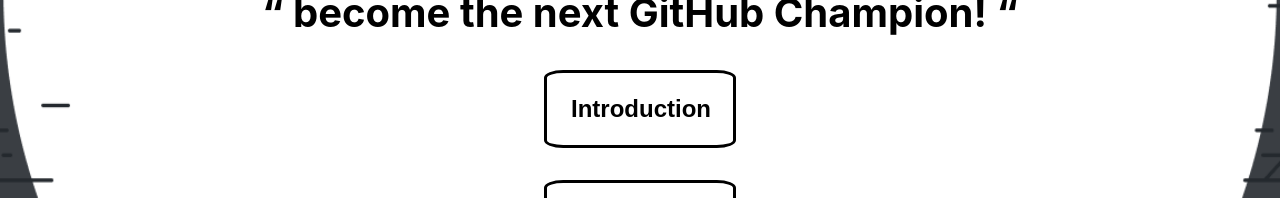
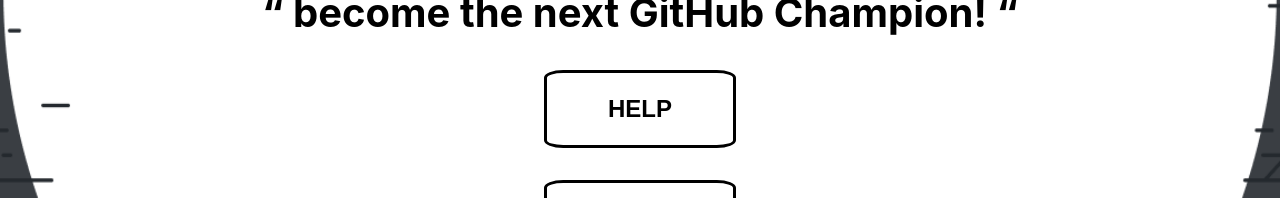
Before and after one commit to WildCodeSchool/reims-0320-js-github-fighters, a React (Create React App) app: page / in a window 1280 px wide. Shown: the part 454-652 px from the top of the page. Built offline with nearby package versions, Linux system fonts and the light colour scheme.

Commit message:
refactor(instruction.jsx): change Intruction from Help

```diff
--- a/src/components/InstructionPage.jsx
+++ b/src/components/InstructionPage.jsx
@@ -24,7 +24,7 @@
             }
           }}
         >
-          Introduction
+          HELP
         </button>
 
         {this.state.button && (
```
